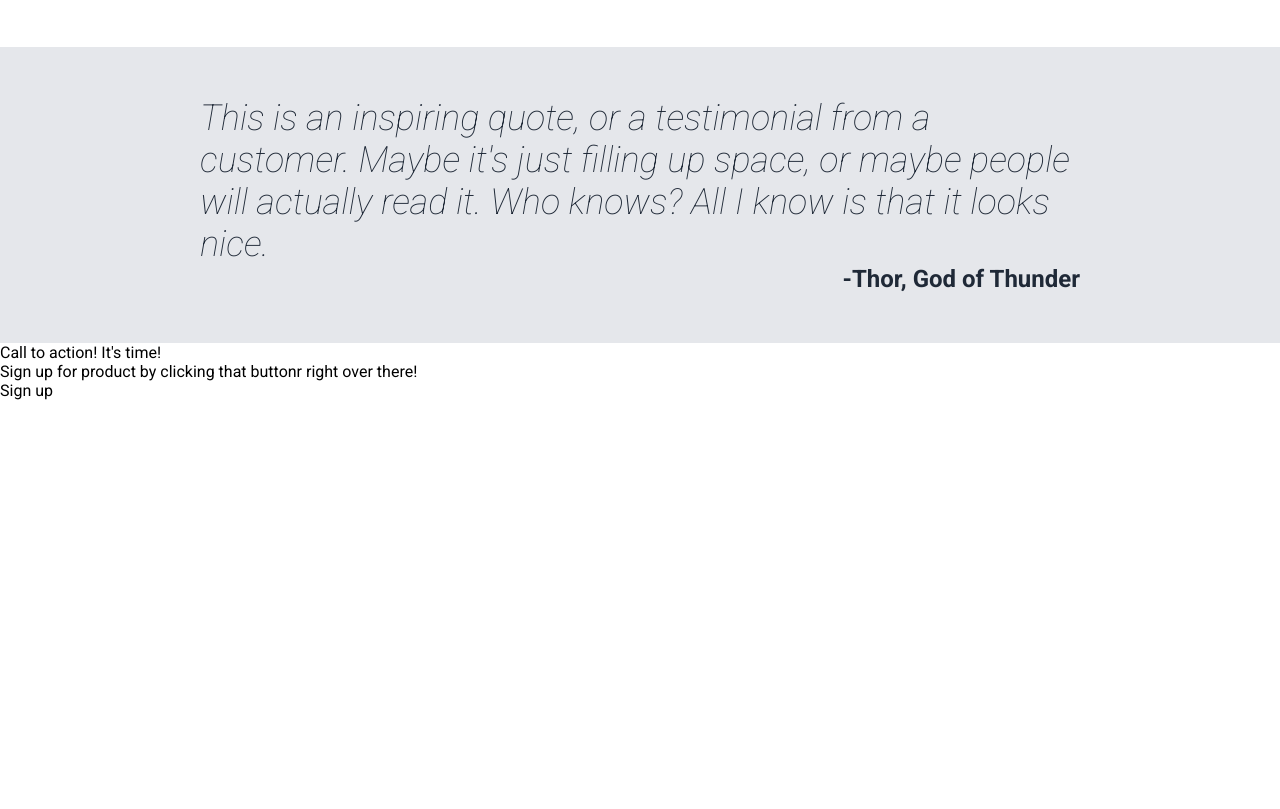
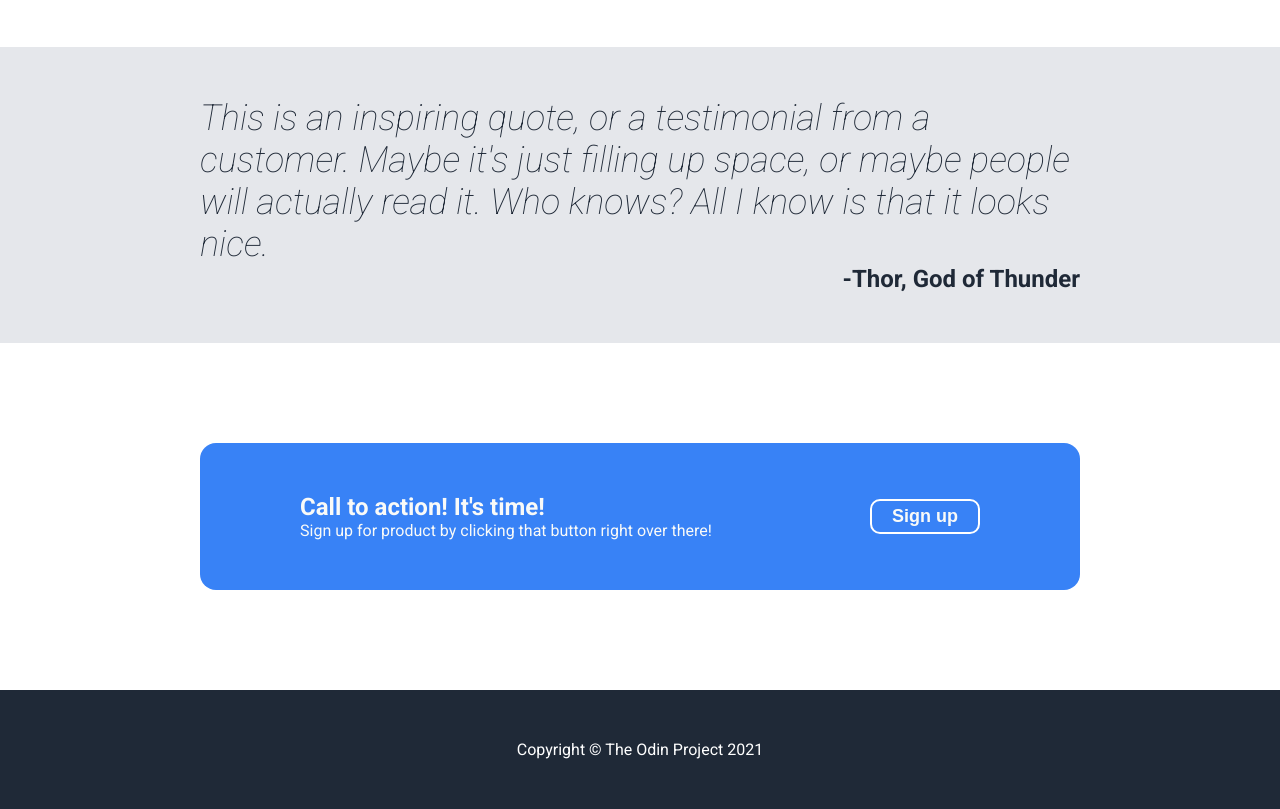
Before and after one commit to TomTatertot/landing-page, a plain HTML site: page index.html in a window 1280 px wide. Shown: the part 720-1529 px from the top of the page. Before the commit the page ends 1120 px from the top, so only its background shows below. Drawn offline with Linux system fonts and the light colour scheme.

Commit message:
add call to action and footer

```diff
--- a/index.html
+++ b/index.html
@@ -26,7 +26,7 @@
         <div class ="hero-section">
             <div class = "main-text">This website is awesome</div>
             <div class = "subtext">This website has some subtext that goes here under the main title. It's a smaller font and the color is lower contrast.</div>
-            <div class = "signup-button"><button>Sign up</button></div>
+            <div class = "button"><button>Sign up</button></div>
         </div>
         <div class = "hero-image">this is a placeholder for an image</div>
     </div>
@@ -58,12 +58,16 @@
     </div>
 
     <div class = "signup-container">
-        <div class="text-section">
+        <div class="signup-text">
             <div class ="text">Call to action! It's time!</div>
-            <div class ="subtext">Sign up for product by clicking that buttonr right over there!</div>
+            <div class ="subtext">Sign up for product by clicking that button right over there!</div>
         </div>
-        <div class="signup-button">Sign up</div>
-
+        <div class = "button">
+            <button class ="white-border">Sign up</button>
+        </div>
+    </div>
+    <div class ="footer">
+        Copyright &copy; The Odin Project 2021
     </div>
 
 </body>
--- a/style.css
+++ b/style.css
@@ -99,7 +99,35 @@ body {
     color: #1F2937;
 }
 
+
+.signup-container {
+    display: flex;
+    color: #F9FAF8;
+    justify-content: space-between;
+    align-items: center;
+    background-color: #3882F6;
+    margin: 100px 200px;
+    padding: 50px 100px;
+    border-radius: 16px;
+}
+
+.signup-text .text{
+    font-size: 24px;
+    font-weight: bold;
+}
+
+.footer{
+    display: flex;
+    background-color: #1F2937;
+    color: white;
+    justify-content: center;
+    align-items: center;
+    padding: 50px 0;
+}
+
 button{
+    display: flex;
+    flex-shrink: 0;
     background-color: #3882F6;
     padding: 5px 20px;
     font-size: 18px;
@@ -107,6 +135,10 @@ button{
     border-width: 0px;
     border-radius: 10px;
     color: #F9FAF8;
+}
+
+.white-border{
+    border: 2px solid white;
 }
 
 img {
```
